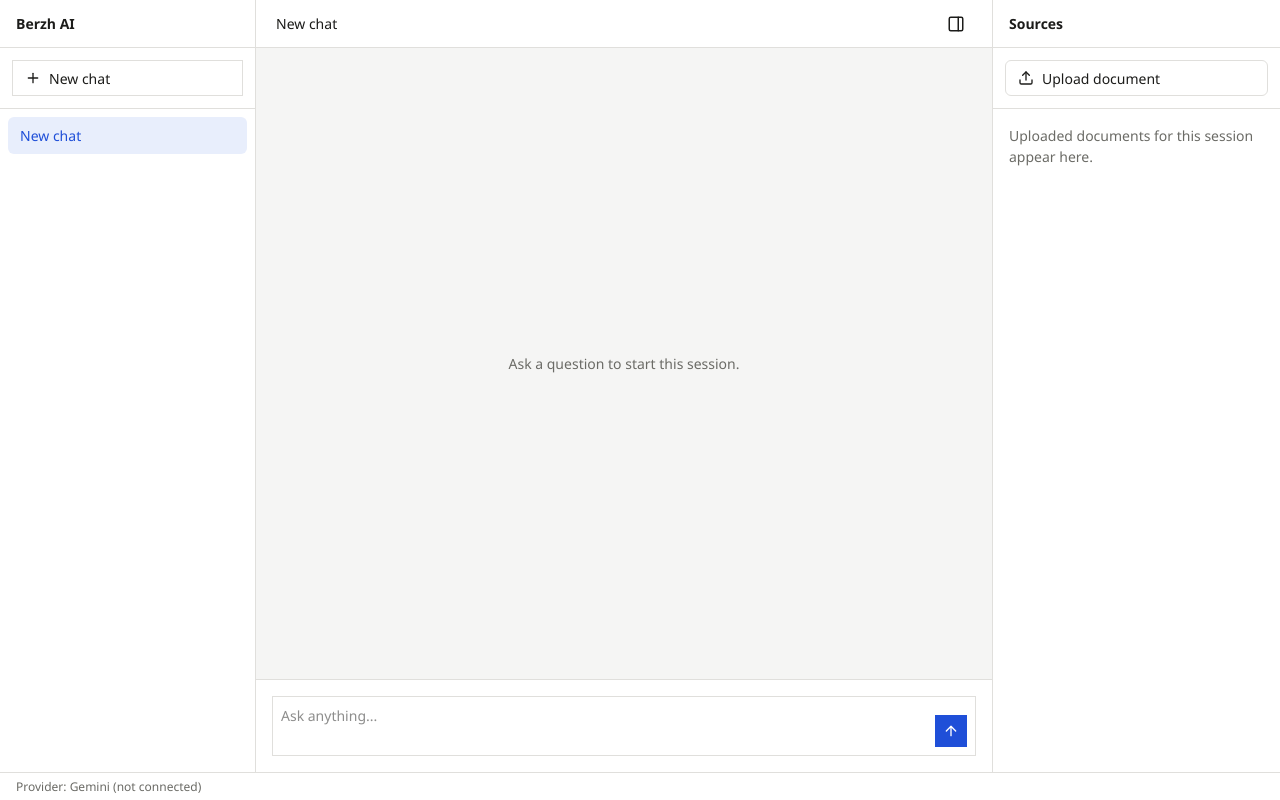
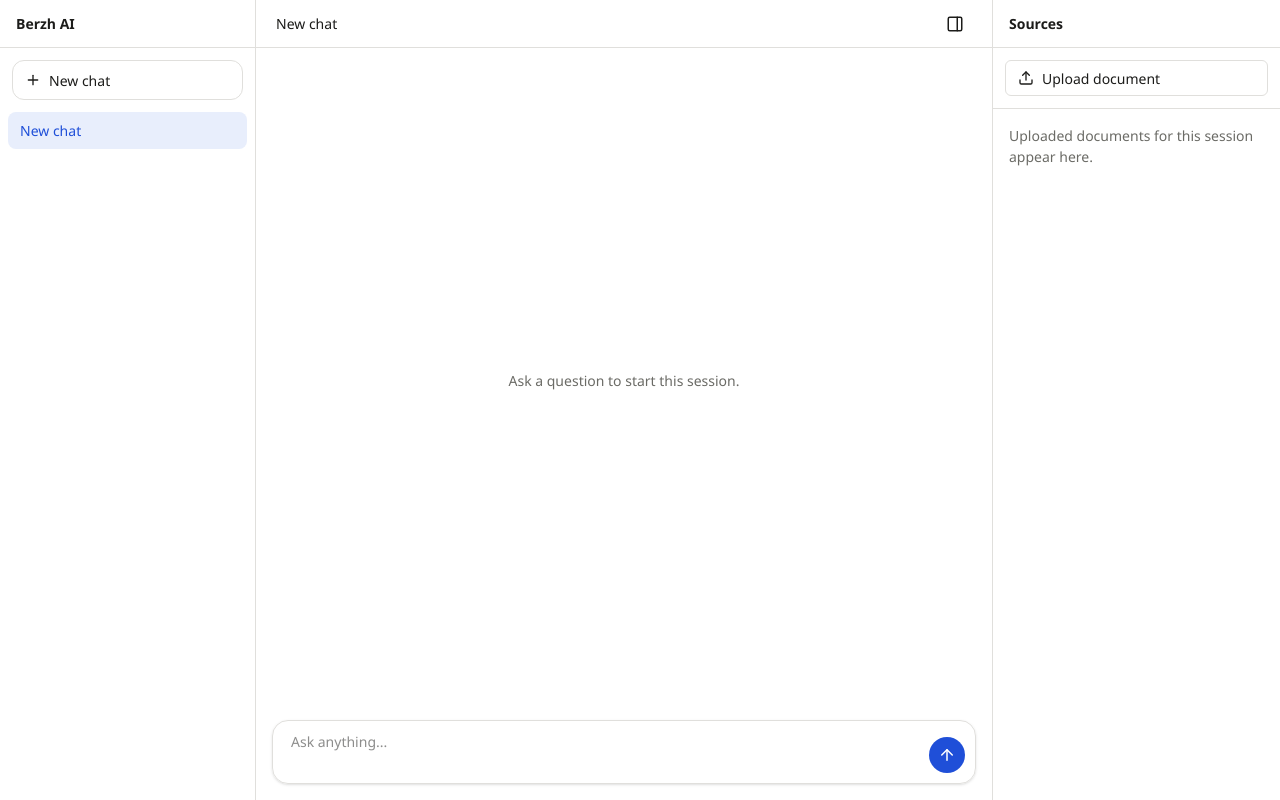
Before and after one commit to devthanseemx/berzh-ai, a React (Vite) app: page / in a window 1280 px wide. Built offline with nearby package versions, Linux system fonts and the light colour scheme; the HTML template or start-up script is replaced by a standard one.

Commit message:
feat: implement session deletion and enhance UI components

```diff
--- a/src/App.tsx
+++ b/src/App.tsx
@@ -2,8 +2,8 @@ import { useState } from "react";
 import Sidebar from "./components/Sidebar";
 import ChatView from "./components/ChatView";
 import SourcesPanel from "./components/SourcesPanel";
-import StatusBar from "./components/StatusBar";
 import type { Doc, Message, Session } from "./types";
+import { ask } from "@tauri-apps/plugin-dialog";
 
 const newSession = (): Session => ({
   id: crypto.randomUUID(),
@@ -46,6 +46,29 @@ export default function App() {
     );
   };
 
+  const deleteSession = async (id: string) => {
+    const target = sessions.find((s) => s.id === id);
+    if (!target) return;
+
+    if (target.messages.length > 0 || target.docs.length > 0) {
+      const ok = await ask(`Delete "${target.title}"?`, {
+        title: "Berzh AI",
+        kind: "warning",
+      });
+      if (!ok) return;
+    }
+
+    const remaining = sessions.filter((s) => s.id !== id);
+    if (remaining.length === 0) {
+      const fresh = newSession();
+      setSessions([fresh]);
+      setActiveId(fresh.id);
+      return;
+    }
+    setSessions(remaining);
+    if (id === activeId) setActiveId(remaining[0].id);
+  };
+
   const addDocs = (docs: Doc[]) =>
     setSessions((prev) =>
       prev.map((s) =>
@@ -69,13 +92,13 @@ export default function App() {
     );
 
   return (
-    <div className="h-screen flex flex-col">
-      <div className="flex flex-1 min-h-0">
+    <div className="h-screen flex">
       <Sidebar
         sessions={sessions}
         activeId={active.id}
         onSelect={setActiveId}
         onNew={addSession}
+        onDelete={deleteSession}
       />
       <ChatView
         session={active}
@@ -86,7 +109,5 @@ export default function App() {
         <SourcesPanel docs={active.docs} onAdd={addDocs} onRemove={removeDoc} />
       )}
     </div>
-      <StatusBar />
-    </div>
   );
 }
--- a/src/components/ChatView.tsx
+++ b/src/components/ChatView.tsx
@@ -23,13 +23,13 @@ export default function ChatView({ session, onSend, onToggleSources }: Props) {
   }, [session.messages.length]);
 
   return (
-    <section className="flex-1 min-w-0 flex flex-col">
-      <header className="h-12 px-5 flex items-center justify-between bg-panel border-b border-line">
+    <section className="flex-1 min-w-0 flex flex-col bg-white">
+      <header className="h-12 px-5 flex items-center justify-between border-b border-line">
         <span className="font-medium truncate">{session.title}</span>
         <button
           onClick={onToggleSources}
           title="Toggle sources"
-          className="p-1.5 border border-transparent hover:border-line hover:bg-bg"
+          className="p-2 rounded-lg hover:bg-bg"
         >
           <PanelRight size={18} />
         </button>
@@ -41,21 +41,34 @@ export default function ChatView({ session, onSend, onToggleSources }: Props) {
             Ask a question to start this session.
           </div>
         ) : (
-          session.messages.map((m) => (
-            <div key={m.id} className="border-b border-line px-6 py-4">
-              <div className="max-w-3xl mx-auto">
-                <div className="text-xs font-semibold uppercase tracking-wide text-muted mb-1">
-                  {m.role === "user" ? "You" : "Berzh AI"}
+          <div className="max-w-4xl mx-auto py-4">
+            {session.messages.map((m) => {
+              const isUser = m.role === "user";
+              return (
+                <div
+                  key={m.id}
+                  className={`px-6 py-2 flex ${isUser ? "justify-end" : "justify-start"}`}
+                >
+                  <div className="max-w-[75%] flex flex-col">
+                    <div
+                      className={`px-4 py-2.5 rounded-2xl whitespace-pre-wrap leading-relaxed ${
+                        isUser
+                          ? "bg-accent text-white rounded-br-md"
+                          : "bg-bg text-ink rounded-bl-md"
+                      }`}
+                    >
+                      {m.text}
+                    </div>
+                    {!isUser && m.source && (
+                      <span className="mt-1.5 ml-1 self-start px-2 py-0.5 text-xs rounded-full border border-line text-muted">
+                        {sourceLabel[m.source]}
+                      </span>
+                    )}
+                  </div>
                 </div>
-                <div className="whitespace-pre-wrap leading-relaxed">{m.text}</div>
-                {m.source && (
-                  <span className="inline-block mt-2 px-2 py-0.5 text-xs border border-line text-muted">
-                    {sourceLabel[m.source]}
-                  </span>
-                )}
-              </div>
-            </div>
-          ))
+              );
+            })}
+          </div>
         )}
         <div ref={endRef} />
       </div>
--- a/src/components/Composer.tsx
+++ b/src/components/Composer.tsx
@@ -18,13 +18,13 @@ export default function Composer({ onSend, onTextChange }: Props) {
   };
 
   return (
-    <div className="bg-panel border-t border-line p-4">
-      <div className="max-w-3xl mx-auto flex items-end gap-2 border border-line focus-within:border-accent p-2">
+    <div className="bg-white px-4 pb-4 pt-2">
+      <div className="max-w-3xl mx-auto flex items-end gap-2 border border-line focus-within:border-accent rounded-2xl p-2.5 shadow-sm">
         <textarea
           rows={2}
           value={text}
           placeholder="Ask anything..."
-          className="flex-1 resize-none outline-none bg-transparent"
+          className="flex-1 resize-none outline-none bg-transparent px-2"
           onChange={(e) => {
             setText(e.target.value);
             onTextChange?.(e.target.value);
@@ -38,9 +38,9 @@ export default function Composer({ onSend, onTextChange }: Props) {
         />
         <button
           onClick={send}
-          className="h-8 w-8 flex items-center justify-center bg-accent text-white hover:opacity-90"
+          className="h-9 w-9 flex items-center justify-center rounded-full bg-accent text-white hover:opacity-90"
         >
-          <ArrowUp size={16} />
+          <ArrowUp size={18} />
         </button>
       </div>
     </div>
--- a/src/components/Sidebar.tsx
+++ b/src/components/Sidebar.tsx
@@ -1,4 +1,4 @@
-import { Plus } from "lucide-react";
+import { Plus, Trash2 } from "lucide-react";
 import type { Session } from "../types";
 
 interface Props {
@@ -6,33 +6,51 @@ interface Props {
   activeId: string;
   onSelect: (id: string) => void;
   onNew: () => void;
+  onDelete: (id: string) => void;
 }
 
-export default function Sidebar({ sessions, activeId, onSelect, onNew }: Props) {
+export default function Sidebar({ sessions, activeId, onSelect, onNew, onDelete }: Props) {
   return (
     <aside className="w-64 shrink-0 bg-panel border-r border-line flex flex-col">
       <div className="h-12 px-4 flex items-center border-b border-line font-semibold">
         Berzh AI
       </div>
-      <div className="p-3 border-b border-line">
+      <div className="p-3">
         <button
           onClick={onNew}
-          className="w-full h-9 px-3 flex items-center gap-2 border border-line hover:bg-bg"
+          className="w-full h-10 px-3 flex items-center gap-2 border border-line rounded-xl hover:bg-bg"
         >
           <Plus size={16} /> New chat
         </button>
       </div>
-      <nav className="flex-1 overflow-y-auto p-2 space-y-1">
-        {sessions.map((s) => (
-          <button
-            key={s.id}
-            onClick={() => onSelect(s.id)}
-            className={`w-full text-left px-3 py-2 truncate rounded-md ${s.id === activeId ? "bg-accent-soft text-accent font-medium" : "hover:bg-bg"
+      <nav className="flex-1 overflow-y-auto px-2 pb-2 space-y-1">
+        {sessions.map((s) => {
+          const isActive = s.id === activeId;
+          return (
+            <div
+              key={s.id}
+              className={`group flex items-center rounded-lg ${
+                isActive ? "bg-accent-soft" : "hover:bg-bg"
               }`}
-          >
-            {s.title}
-          </button>
-        ))}
+            >
+              <button
+                onClick={() => onSelect(s.id)}
+                className={`flex-1 min-w-0 text-left px-3 py-2 truncate ${
+                  isActive ? "text-accent font-medium" : ""
+                }`}
+              >
+                {s.title}
+              </button>
+              <button
+                onClick={() => onDelete(s.id)}
+                title="Delete chat"
+                className="mr-1 p-1.5 rounded-md text-muted opacity-0 group-hover:opacity-100 hover:text-red-600 hover:bg-white"
+              >
+                <Trash2 size={15} />
+              </button>
+            </div>
+          );
+        })}
       </nav>
     </aside>
   );
--- a/src/index.css
+++ b/src/index.css
@@ -12,7 +12,7 @@
 }
 
 html, body, #root { height: 100%; }
-body { margin: 0; background: var(--color-bg); color: var(--color-ink); font-size: 14px; }
+body { margin: 0; background: #ffffff; color: var(--color-ink); font-size: 14px; }
 ::-webkit-scrollbar { width: 10px; }
 ::-webkit-scrollbar-thumb { background: #c9c8c4; }
 ::-webkit-scrollbar-thumb:hover { background: #a9a8a4; }
```
Lines whose indentation alone changed are shown as unchanged.
